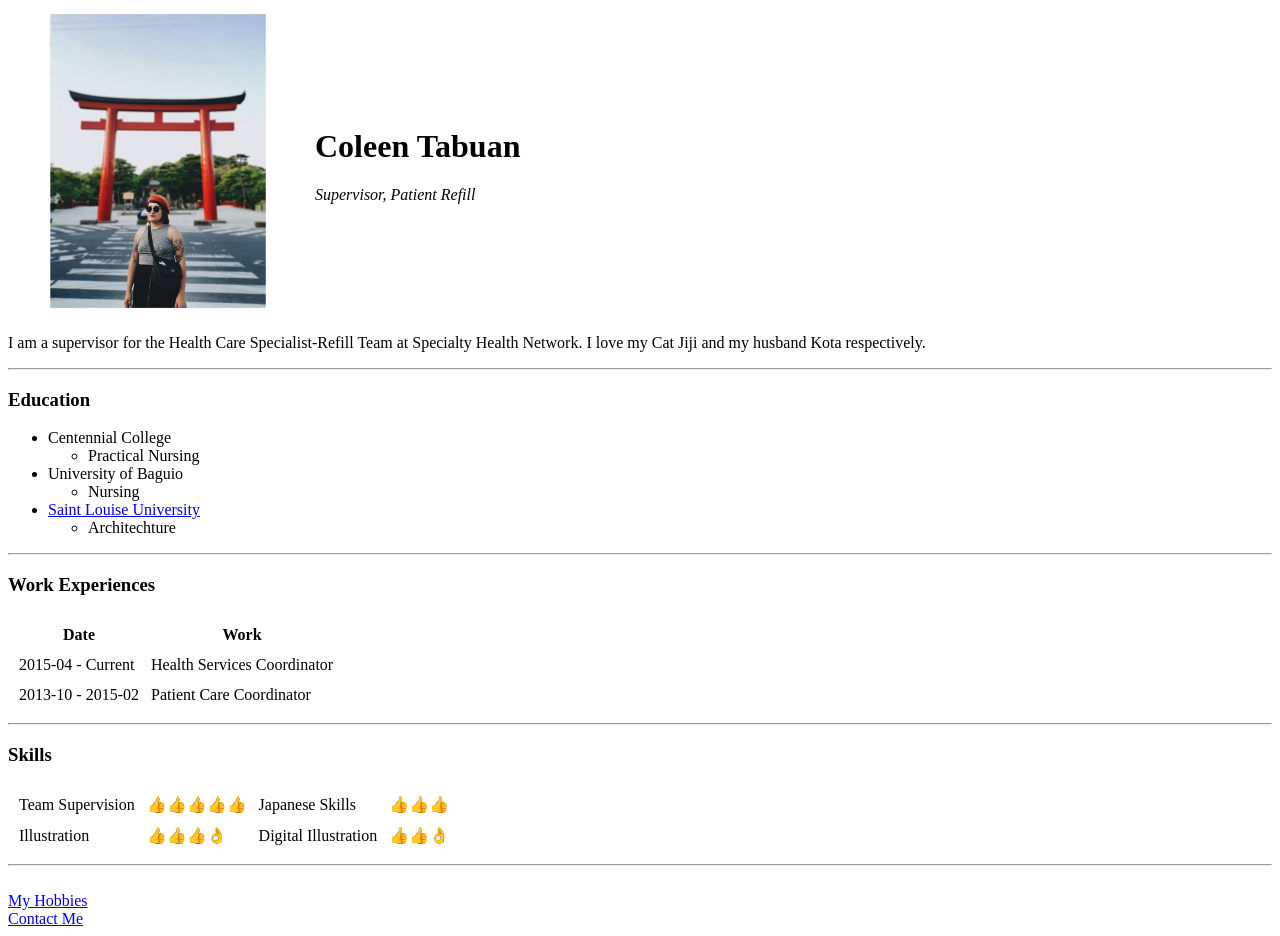
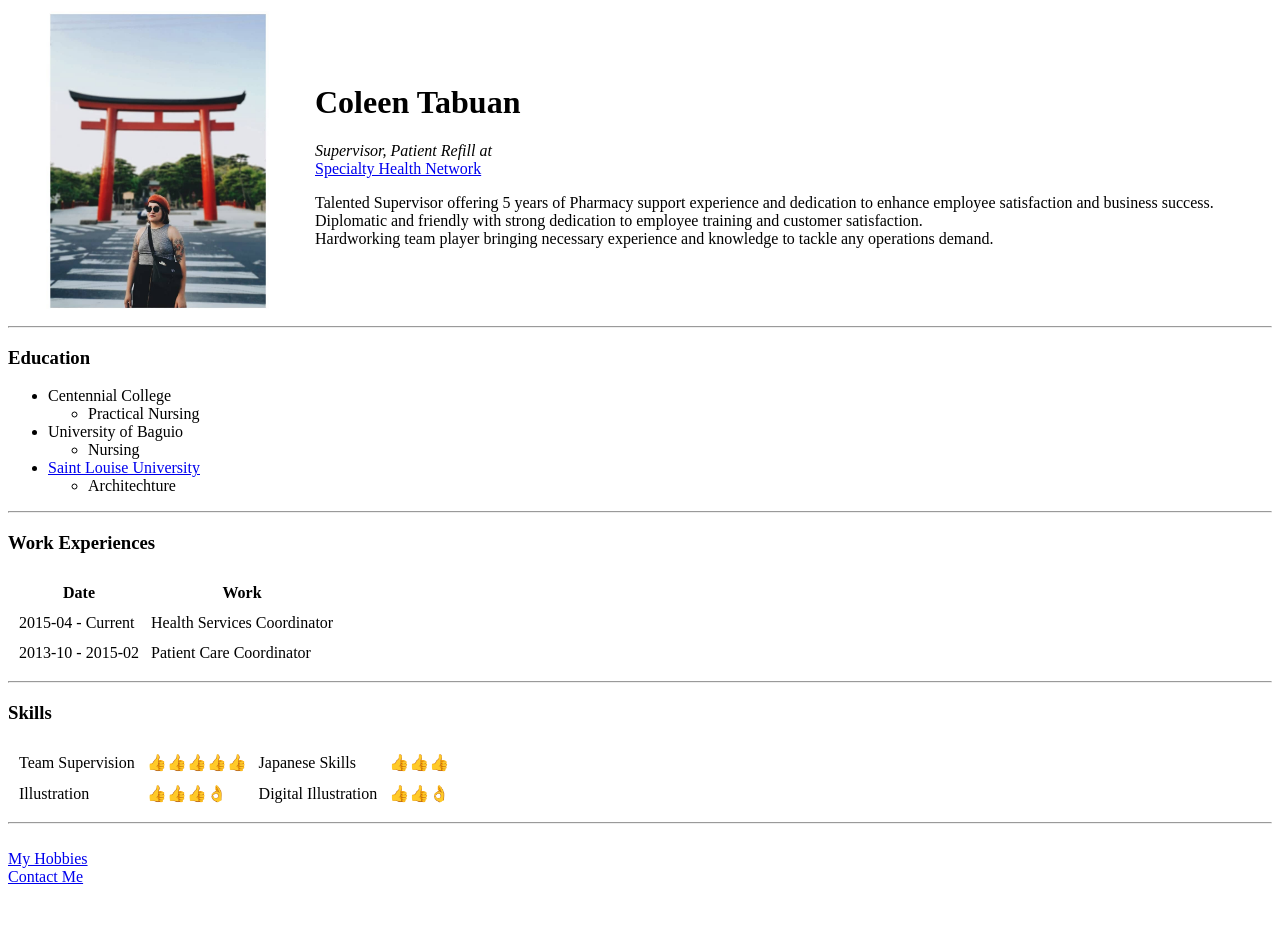
Before and after one commit to coleentabuan/cv, a plain HTML site: page index.html in a window 1280 px wide. After the commit the page ends 894 px from the top, so only its background shows below. Drawn offline with Linux system fonts and the light colour scheme.

Commit message:
Add files via upload

```diff
--- a/index.html
+++ b/index.html
@@ -17,15 +17,20 @@
           Coleen Tabuan
         </h1>
         <p>
-          <em>Supervisor, Patient Refill</em>
+          <em>Supervisor, Patient Refill at</em>
+          <br>
+          <a href="https://www.sdmshn.ca/shn-team">Specialty Health Network</a>
         </p>
+        <p>
+          Talented Supervisor offering 5 years of Pharmacy support experience and dedication to enhance employee satisfaction and business success.
+          <br>Diplomatic and friendly with strong dedication to employee training and customer satisfaction.
+          <br>Hardworking team player bringing necessary experience and knowledge to tackle any operations demand.
+        </p>
+
       </td>
     </tr>
   </table>
-  <p>
-    I am a supervisor for the Health Care Specialist-Refill Team
-    at Specialty Health Network. I love my Cat Jiji and my husband Kota respectively.
-  </p>
+
   <hr />
   <h3>
     Education
```
